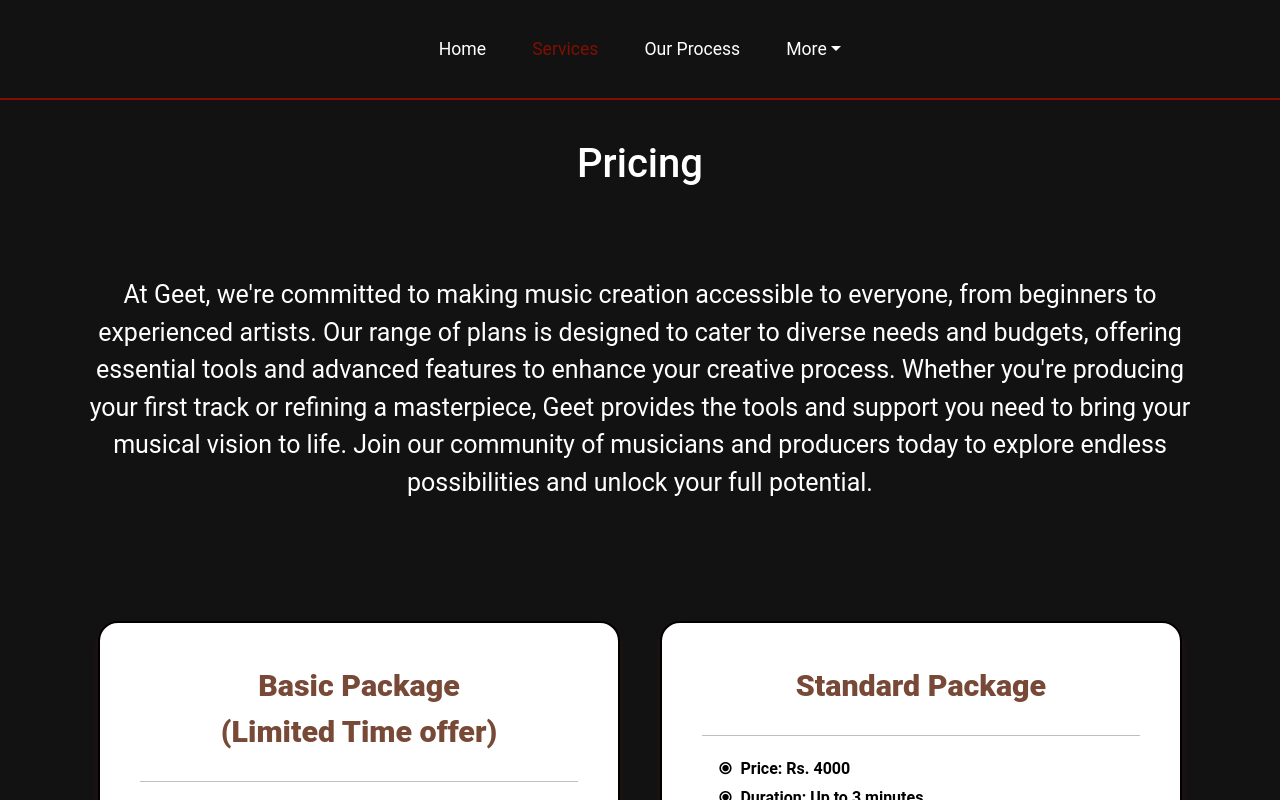
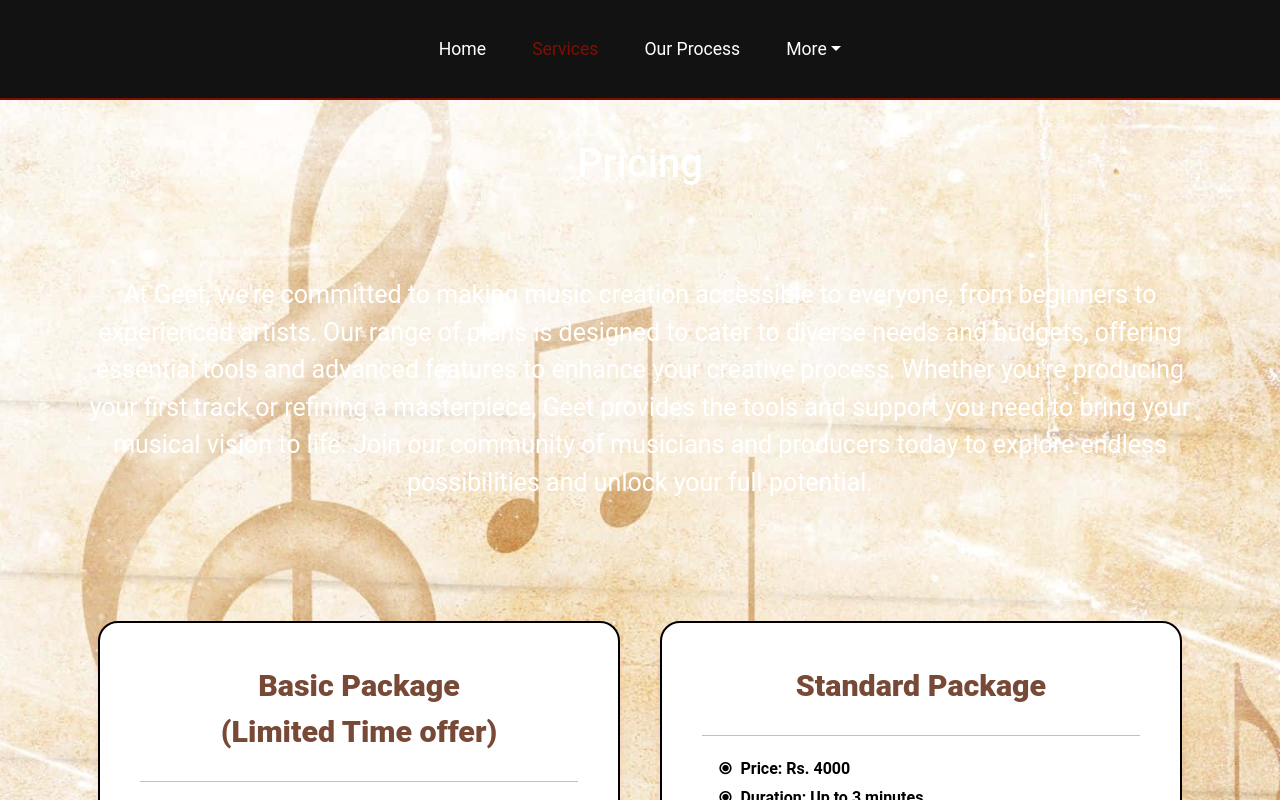
Before and after one commit to anirudddha/my-geet, a React (Vite) app: page /services in a window 1280 px wide. Shown: the top 800 px of the page. Built offline with nearby package versions, Linux system fonts and the light colour scheme; a web font is replaced by a local one.

Commit message:
background added

```diff
--- a/src/pages/OurProcess.css
+++ b/src/pages/OurProcess.css
@@ -32,3 +32,6 @@
   border-radius: 10px;
   box-shadow: 0 4px 8px rgba(0, 0, 0, 0.1);
 }
+.proc{
+  background: url('../assets/back2.jpg');
+}
--- a/src/pages/OurProcess.jsx
+++ b/src/pages/OurProcess.jsx
@@ -7,6 +7,7 @@
 
 const OurProcess = () => {
   return (
+    <div className="proc">
     <div className="container">
       <div className="music-container">
         <SampleMusic />
@@ -15,6 +16,7 @@
         </div>
       </div>
     </div>
+    </div>
   );
 };
 
--- a/src/pages/Services.jsx
+++ b/src/pages/Services.jsx
@@ -11,6 +11,7 @@
   };
 
   return (
+    <div className="serv">
       <div className="container">
         <h1 style={{ marginTop: "20px" }}>Pricing</h1>
         <p className="intro-text">
@@ -83,6 +84,7 @@
           </div>
         </div>
       </div>
+    </div>
   );
 };
 
--- a/src/pages/services.css
+++ b/src/pages/services.css
@@ -96,3 +96,6 @@
     margin-top: 20px;
   }
 }
+.serv{
+  background: url(../assets/back2.jpg);
+}
```
Lines whose indentation alone changed are shown as unchanged.
